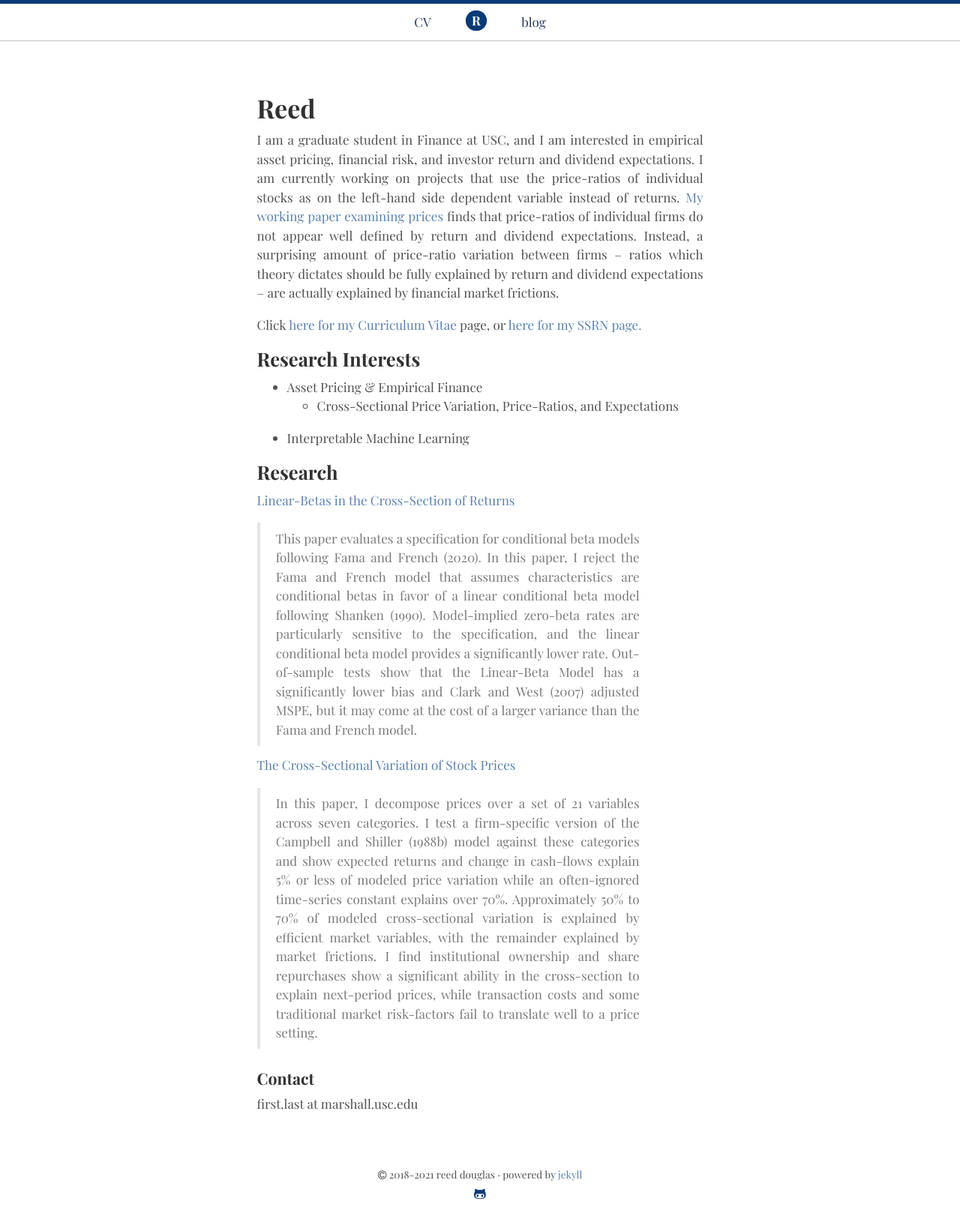
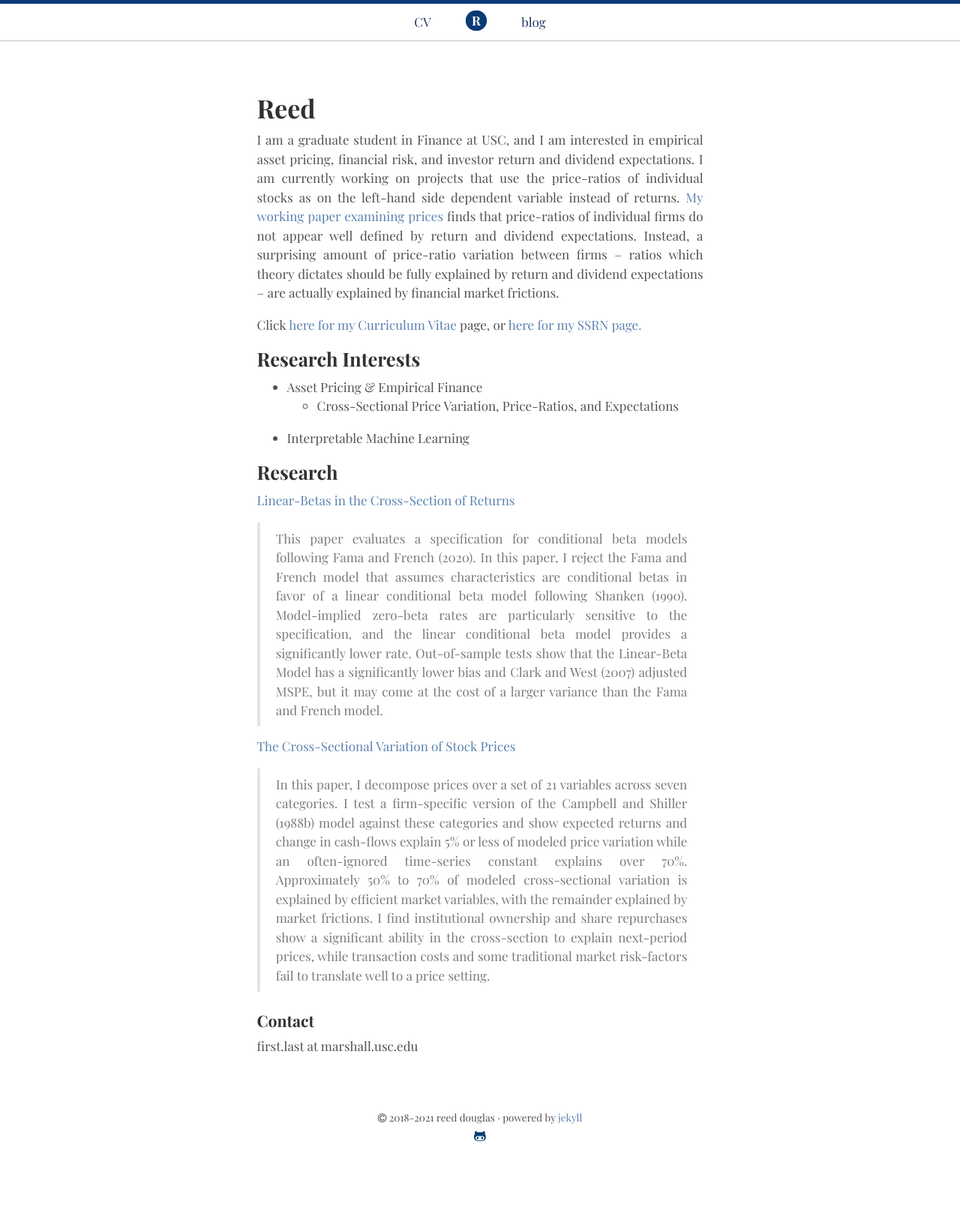
Before and after one commit to reeddoug/reeddoug.github.io, a Jekyll site: the page built from index.md, in a window 1280 px wide. Shown: the whole page at 75% size. Built offline with Jekyll 4.4.1, drawn with Linux system fonts in a browser that asks for light colours; some web fonts are replaced; our own code applies the rules of GitHub Pages for plain Markdown files; after the commit the page ends 1562 px from its top, so only the background shows below that.

Commit message:
Update _typography.scss

```diff
--- a/_sass/base/_typography.scss
+++ b/_sass/base/_typography.scss
@@ -75,7 +75,7 @@ abbr {
 
 blockquote {
   padding: .5rem .5rem .5rem .5rem;
-  margin: .8rem 0;
+  margin: .8rem 0rem;
   color: #7a7a7a;
   border-left: .25rem solid #e5e5e5;
 
@@ -84,7 +84,7 @@ blockquote {
   }
 
   @media (min-width: 30em) {
-    padding-right: 5rem;
+    padding-right: 1.25rem;
     padding-left: 1.25rem;
   }
 }
```
